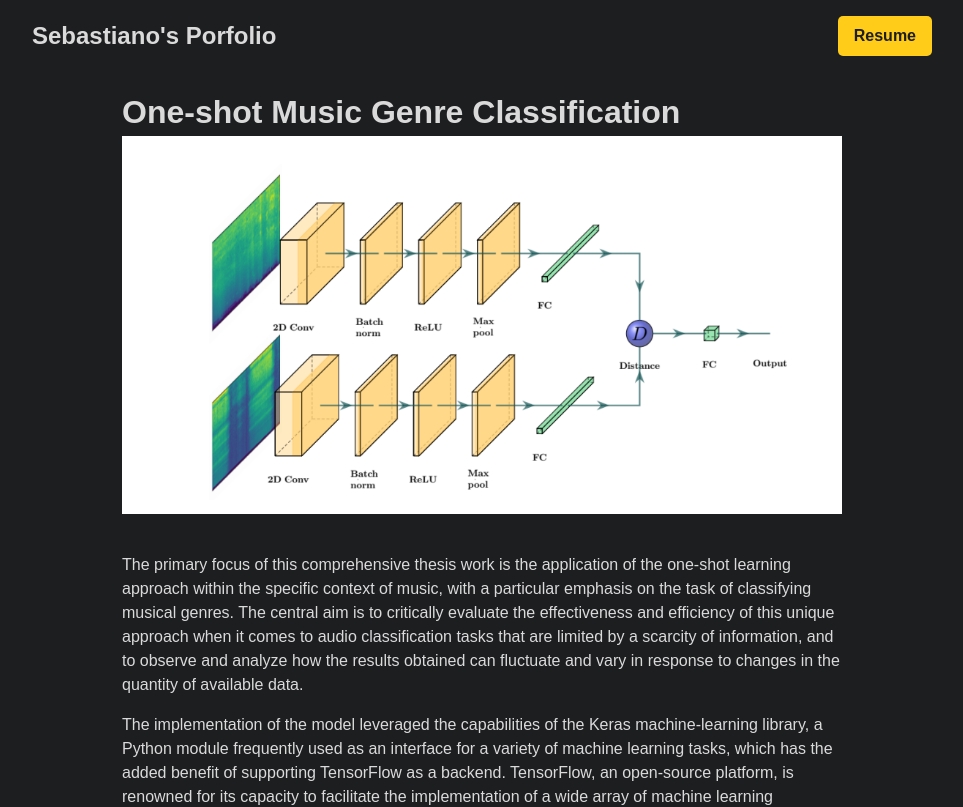
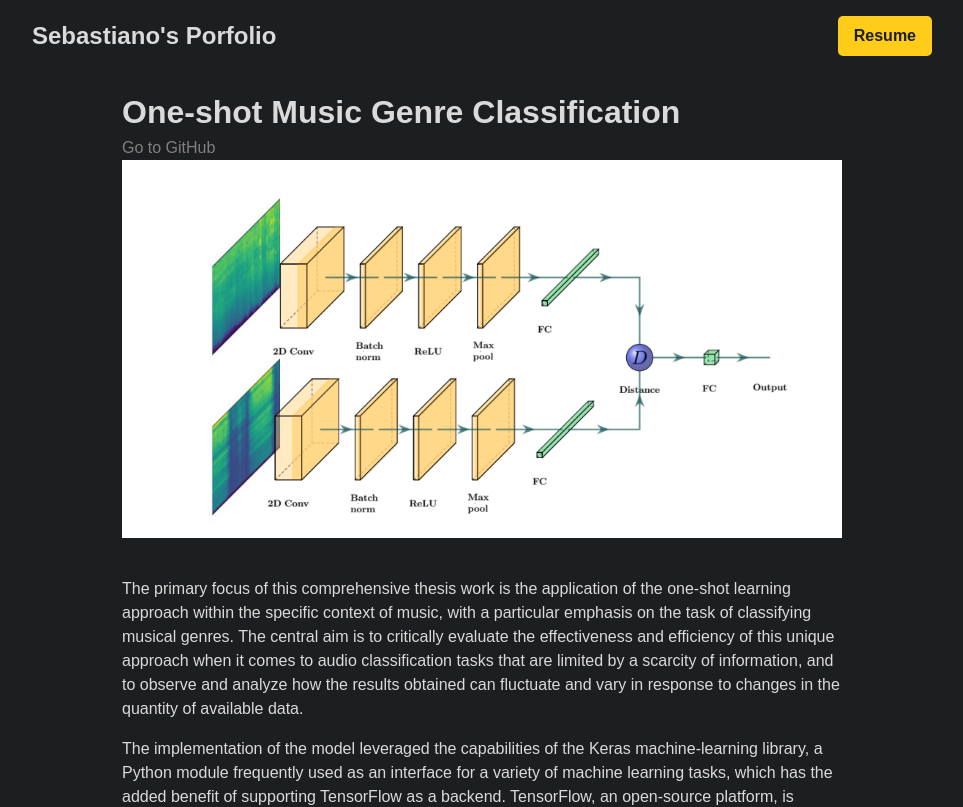
Before and after one commit to Sebabba/portfolio, a Next.js app: page /oneshot in a window 1280 px wide. Shown: the top 807 px of the page, without its empty margins (158-1121 px from the left). Built offline with nearby package versions, Linux system fonts and the light colour scheme.

Commit message:
quick fixes

```diff
--- a/src/pages/oneshot/index.jsx
+++ b/src/pages/oneshot/index.jsx
@@ -9,6 +9,9 @@ const oneshot = () => {
             <div className="project-intro-container">
                 <div className="project-title">
                     <h1>One-shot Music Genre Classification</h1>
+                    <p className="project-link">
+                        <a href="https://github.com/Sebabba/oneshot-music-genre-learning-thesis"><i className="fa-brands fa-github"></i> Go to GitHub</a>
+                    </p>
                 </div>
                 <div className="project-image">
                     <Image src={oneshot_network} />
```
Also changed, not shown: src/pages/weather-app/index.jsx (+4 -3 lines), src/images/weather_app.png (added).
